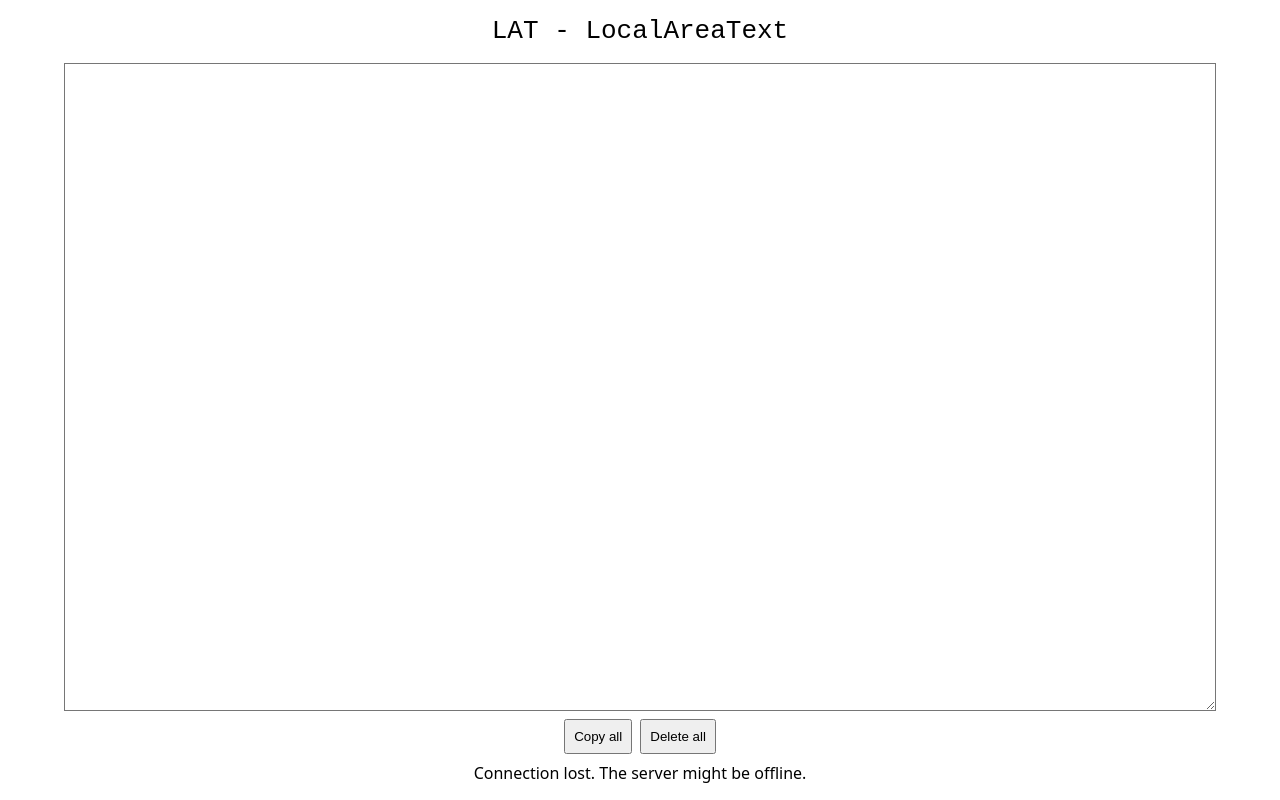
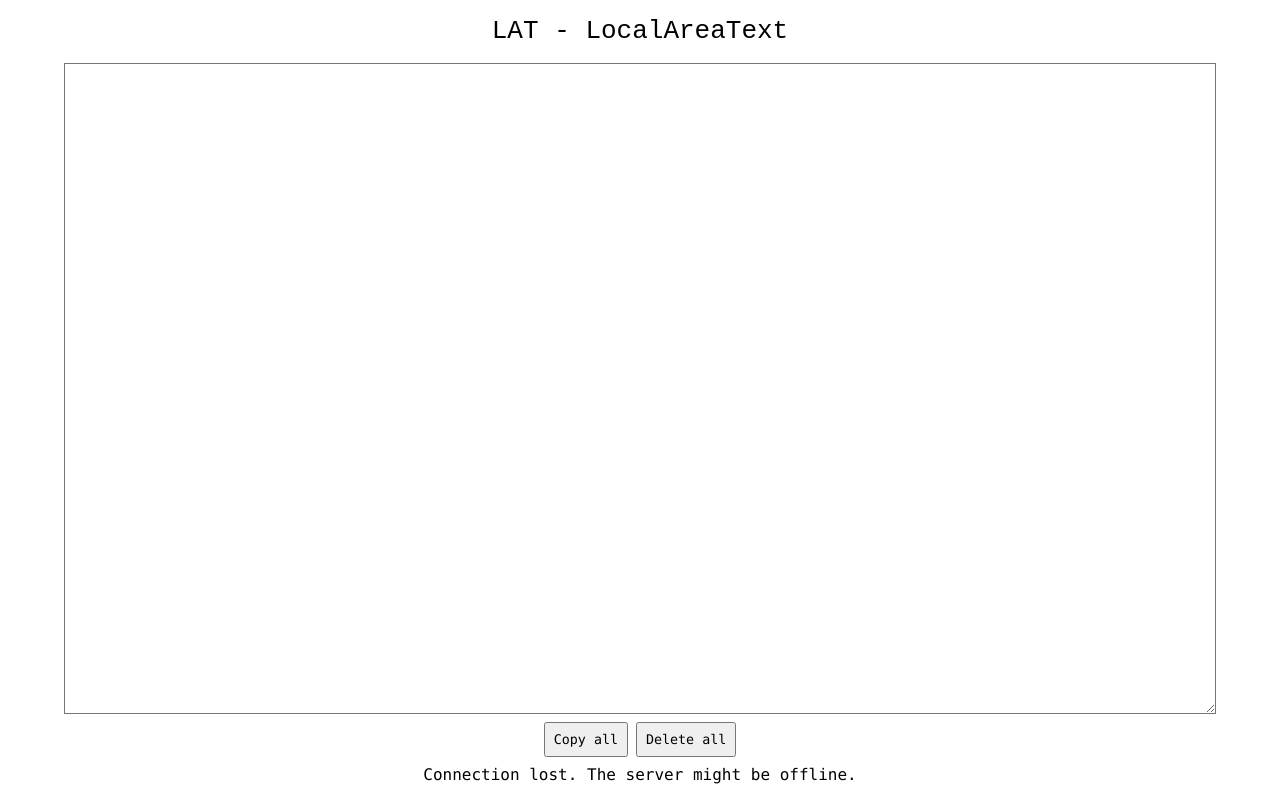
Before and after one commit to palask/lat, a website with bundled scripts: page client/index.html in a window 1280 px wide. Built offline with nearby package versions, Linux system fonts and the light colour scheme; no server answers.

Commit message:
Adjust fonts

```diff
--- a/client/style.css
+++ b/client/style.css
@@ -2,7 +2,7 @@ body {
     box-sizing: border-box;
     display: flex;
     flex-direction: column;
-    font-family: system-ui, "Segoe UI", Roboto, Helvetica, Arial, sans-serif, "Apple Color Emoji", "Segoe UI Emoji", "Segoe UI Symbol";
+    font-family: ui-monospace, SFMono-Regular, "SF Mono", Menlo, Consolas, "Liberation Mono", monospace;
     height: 100dvh;
     margin: 0;
     padding: 16px;
@@ -34,6 +34,7 @@ h1 {
     border-style: solid;
     box-sizing: border-box;
     flex: 1;
+    font-size: 16px;
     width: 90dvw;
 }
 
@@ -48,6 +49,7 @@ h1 {
 }
 
 button {
+    font-family: inherit;
     padding: 8px;
 }
 
--- a/server.ts
+++ b/server.ts
@@ -70,8 +70,8 @@ const app = new Elysia()
     open(ws) {
       connectedUsers++
       console.log(`User connected. Total connected users: ${connectedUsers}`)
+      sockets.push(ws)
       sendUpdateMessages()
-      sockets.push()
     },
     close(ws) {
       connectedUsers--
```
